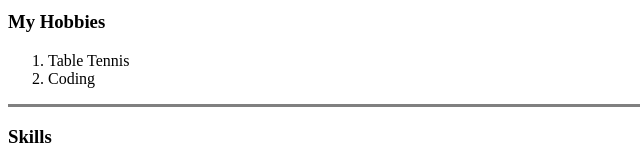
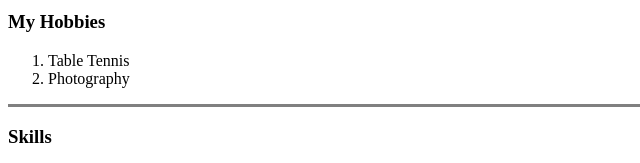
Before and after one commit to ayush946/cv, a plain HTML site: page index.html in a window 1280 px wide. Shown: the part 387-550 px from the top of the page, 0-640 px from the left. Drawn offline with Linux system fonts and the light colour scheme.

Commit message:
Update index.html

```diff
--- a/index.html
+++ b/index.html
@@ -30,7 +30,7 @@
   <h3>My Hobbies</h3>
   <ol>
     <li>Table Tennis</li>
-    <li>Coding</li>
+    <li>Photography</li>
   </ol>
   <hr size=3 noshade>
   <h3>Skills</h3>
```
